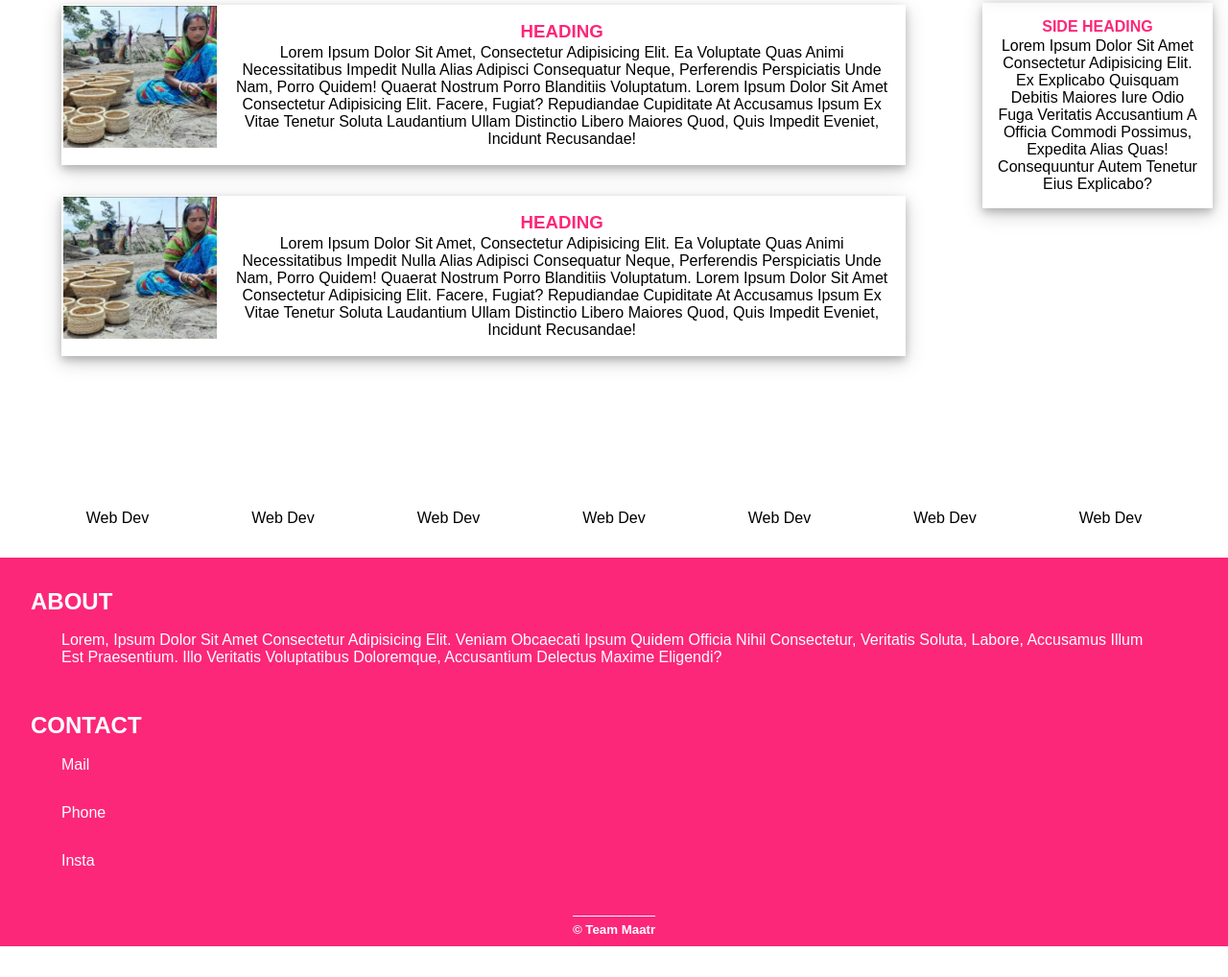
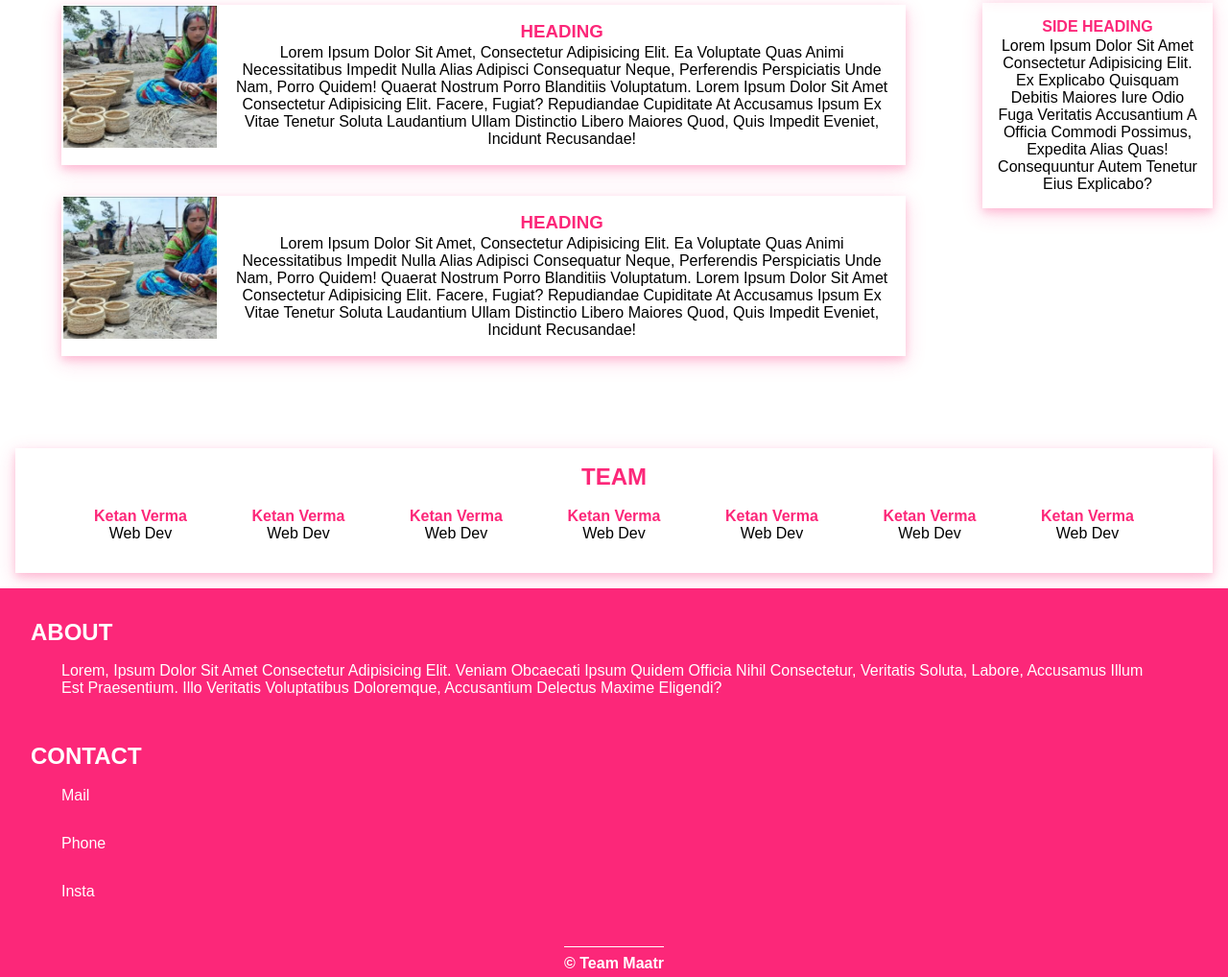
Before and after one commit to Ketan-Verma/maatra, a plain HTML site: page index.html in a window 1280 px wide. Shown: the part 718-1736 px from the top of the page at 96% size. Before the commit the page ends 1704 px from the top, so only its background shows below. Drawn offline with Linux system fonts and the light colour scheme.

Commit message:
Update style.css

```diff
--- a/style.css
+++ b/style.css
@@ -1,3 +1,7 @@
+/* dark
+box-shadow: 0 4px 8px 0 rgba(0, 0, 0, 0.2), 0 6px 20px 0 rgba(0, 0, 0, 0.19);
+
+*/
 *{
     margin: 0;
     list-style: none;
@@ -40,7 +44,7 @@ nav li{
 }
 .main-heading{
 
-  box-shadow: 0 4px 8px 0 rgba(0, 0, 0, 0.2), 0 6px 20px 0 rgba(0, 0, 0, 0.19);
+  box-shadow: 0 4px 8px 0 rgba(252, 39, 121, 0.2), 0 6px 20px 0 rgba(252, 39, 121, 0.19);
     text-align: center;
     margin: 1em auto;
     width: 70%;
@@ -89,7 +93,7 @@ footer{
 .side-card{
     padding: 1em;
     margin-top: 1em;
-    box-shadow: 0 4px 8px 0 rgba(0, 0, 0, 0.2), 0 6px 20px 0 rgba(0, 0, 0, 0.19);
+    box-shadow: 0 4px 8px 0 rgba(252, 39, 121, 0.2), 0 6px 20px 0 rgba(252, 39, 121, 0.19);
 
 }
 .cards{
@@ -106,7 +110,7 @@ footer{
     display: flex;
     justify-content: space-between;
     margin: 2em;
-    box-shadow: 0 4px 8px 0 rgba(0, 0, 0, 0.2), 0 6px 20px 0 rgba(0, 0, 0, 0.19);
+    box-shadow: 0 4px 8px 0 rgba(252, 39, 121, 0.2), 0 6px 20px 0 rgba(252, 39, 121, 0.19);
 }
 .card .img {
     width: 80%;
@@ -229,7 +233,7 @@ footer{
 footer {
     background-color: rgb(252, 39, 121);
 }
-h5{
+footer h5{
 
     color: white;
 }
@@ -245,7 +249,7 @@ h5{
     background: none;
     padding: 1em;
 }
-.foot-card h4{
+footer .foot-card h4{
     color: white;
     font-size: 1.5em;
 }
@@ -265,6 +269,8 @@ padding: 1em;
 .foot h5{
     padding-top: 0.5em;
     border-top: 1px solid white;
+    font-size: 1em;
+    color: white;
 }
 .foot-card .sub{
 padding: 0em 1em;
@@ -299,3 +305,15 @@ p{
 html{
     scroll-behavior: smooth;
 }
+section{
+    padding: 1em;
+    margin: 1em 1em;
+    box-shadow: 0 4px 8px 0 rgba(252, 39, 121, 0.2), 0 6px 20px 0 rgba(252, 39, 121, 0.19);
+}
+section h4 , h5{
+    color: rgb(252, 39, 121);
+
+}
+section h4{
+    font-size: 1.5em;
+}
```
